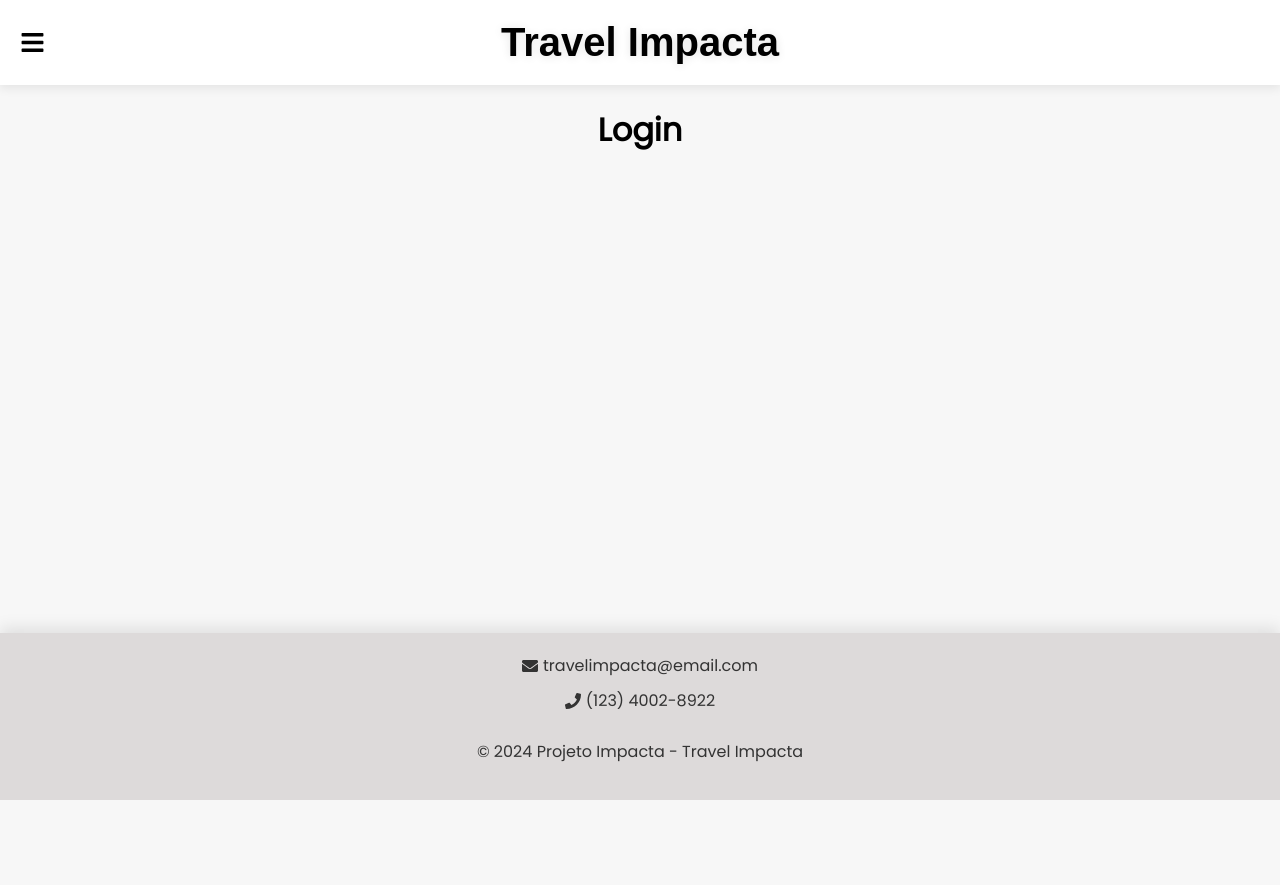
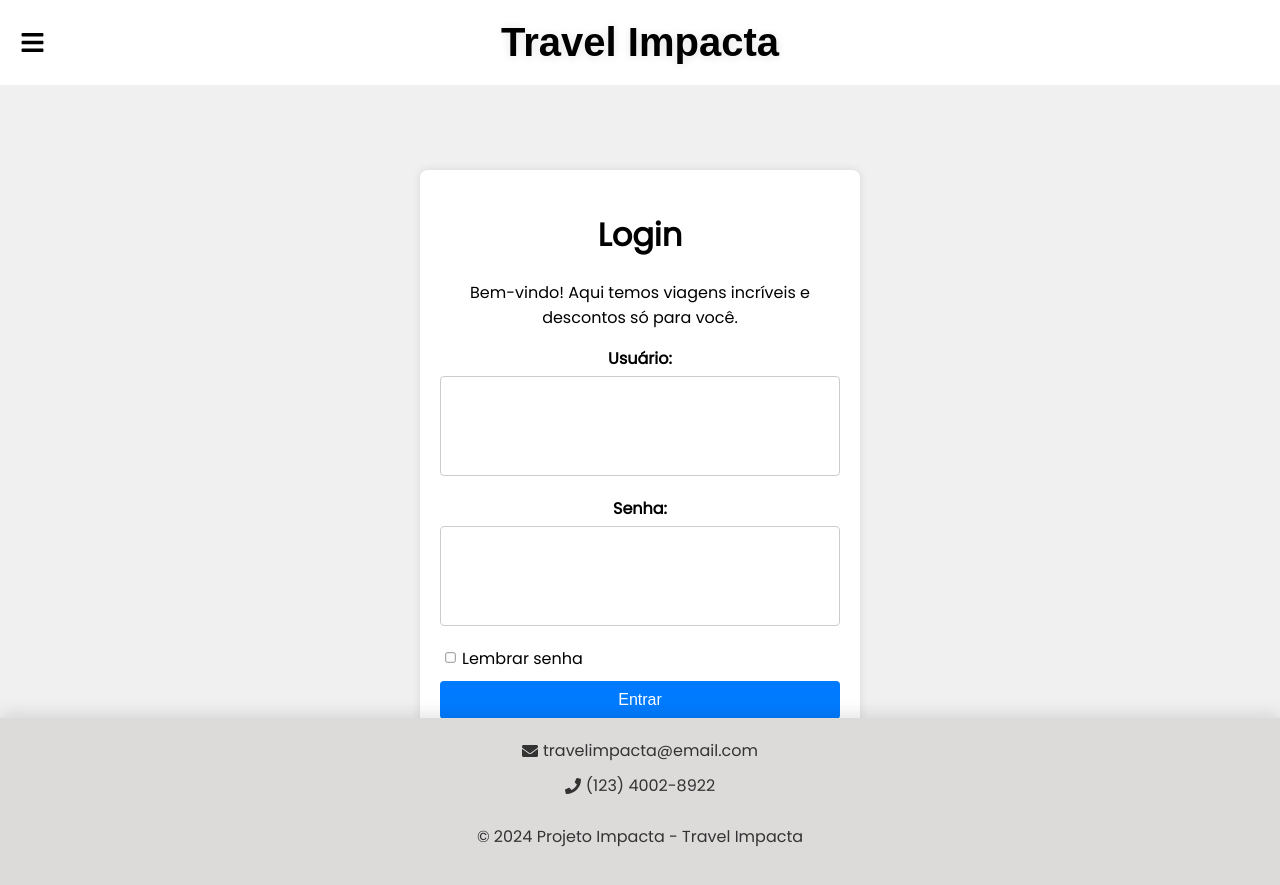
Before and after one commit to CaioHPT/FRONT-PROJETO-ADS, a React (Create React App) app: page /signIn in a window 1280 px wide. Before the commit the page ends 800 px from the top, so only its background shows below. Built offline with nearby package versions, Linux system fonts and the light colour scheme; a web font is replaced by a local one.

Commit message:
Adicionado codigo js do login

```diff
--- a/src/pages/Login/index.jsx
+++ b/src/pages/Login/index.jsx
@@ -1,9 +1,40 @@
-import './index.css'
+import React, { useState } from 'react';
+import { Link } from 'react-router-dom';
+import './index.css';
 
 export default function Login() {
-    return(
-        <main>
-            <h1>Login</h1>
-        </main>
-    )
+    const [lembrarSenha, setLembrarSenha] = useState(false);
+
+    const alternarLembrarSenha = () => {
+        setLembrarSenha(!lembrarSenha);
+    };
+
+    return (
+        <div className="area-principal">
+            <main className="formulario">
+                <h1>Login</h1>
+                <p>Bem-vindo! Aqui temos viagens incríveis e descontos só para você.</p>
+                <form>
+                    <div className="grupo-formulario">
+                        <label htmlFor="usuario" className="rotulo">Usuário:</label>
+                        <input type="text" id="usuario" name="usuario" />
+                    </div>
+                    <div className="grupo-formulario">
+                        <label htmlFor="senha" className="rotulo">Senha:</label>
+                        <input type="password" id="senha" name="senha" />
+                    </div>
+                    <div className="lembrete-senha">
+                        <label>
+                            <input type="checkbox" checked={lembrarSenha} onChange={alternarLembrarSenha} />
+                            Lembrar senha
+                        </label>
+                    </div>
+                    <div className="grupo-formulario">
+                        <button type="submit" className="entrar">Entrar</button>
+                    </div>
+                </form>
+                <p>Novo por aqui? <Link to="/Register">Cadastre-se</Link></p>
+            </main>
+        </div>
+    );
 }
```
